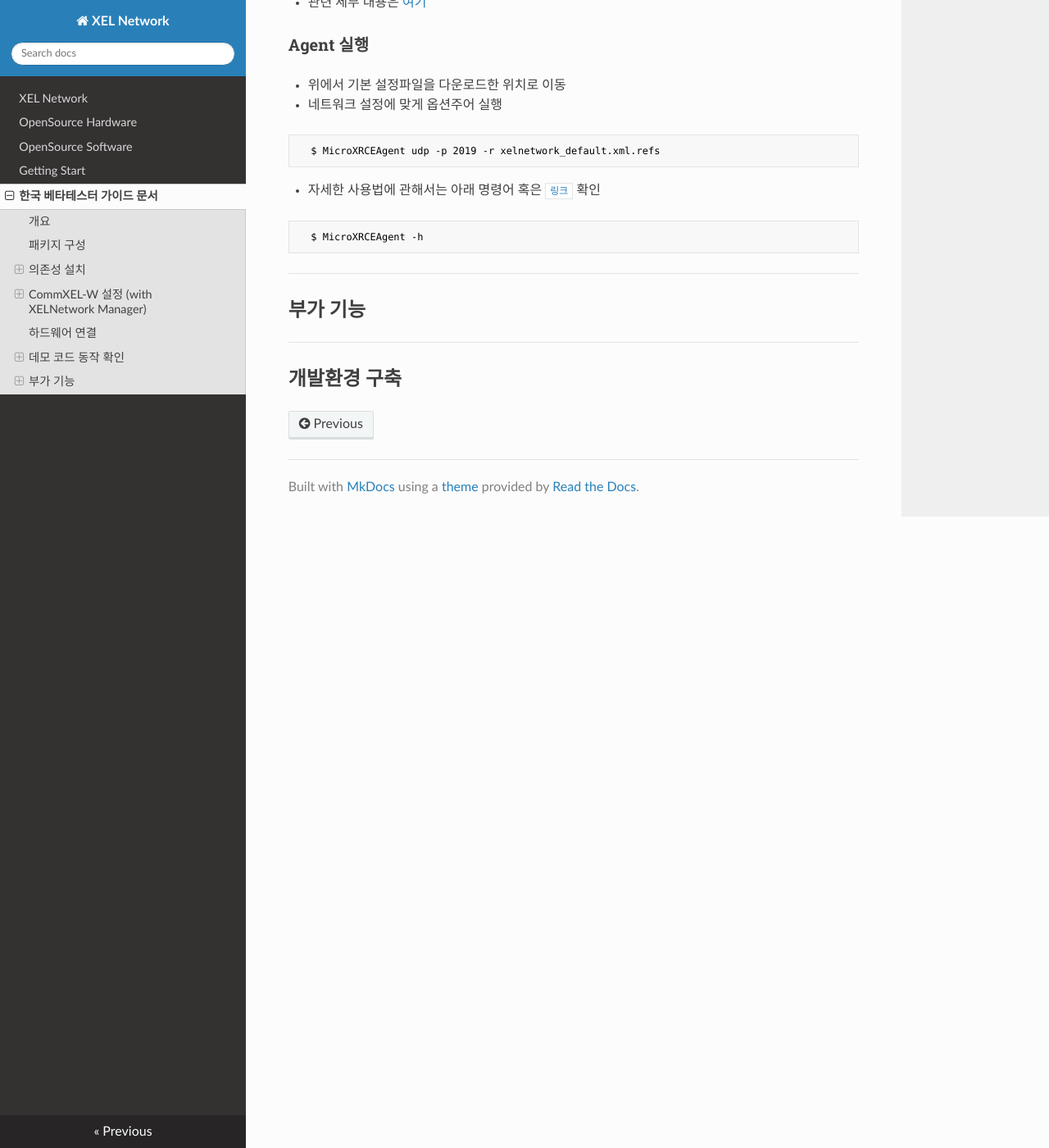
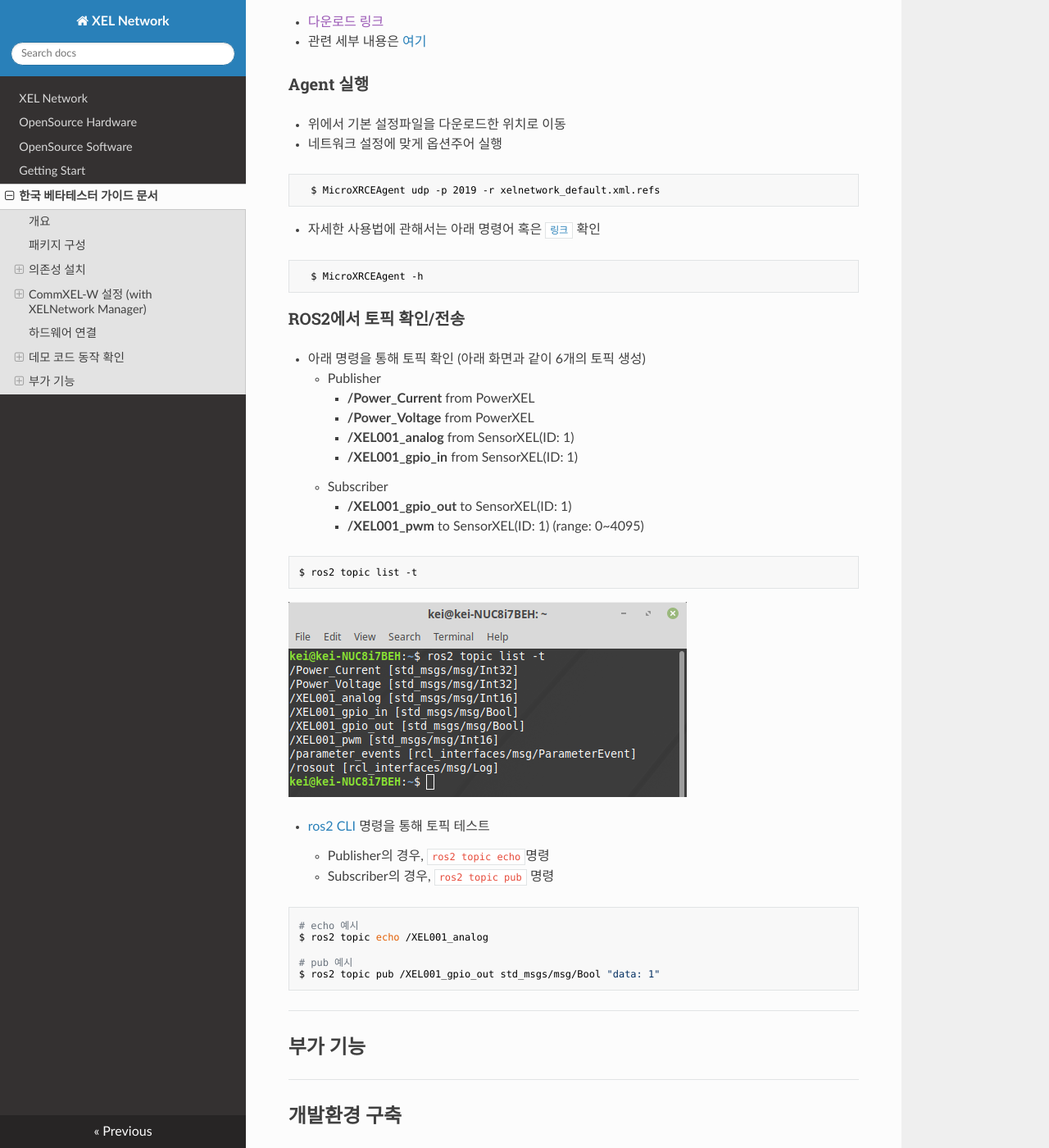
Before and after one commit to ROBOTIS-GIT/XelNetwork_Documents, an MkDocs documentation site: the page built from docs/getting_start_beta_kor.md, in a window 1280 px wide and 1400 px high, scrolled down 4884 px. Shown: the whole window at 82% size. Built offline with MkDocs 1.6.1, drawn with Linux system fonts in a browser that asks for light colours; nearby versions of some CDN libraries; old or Windows-style settings are respelled for this version of MkDocs; some of the changed text lies outside the part shown.

Commit message:
Add ros2 topic example

````diff
--- a/docs/getting_start_beta_kor.md
+++ b/docs/getting_start_beta_kor.md
@@ -1,6 +1,8 @@
 # 시작하기
 
 이 문서는 한국 베타테스터를 위한 매뉴얼 문서입니다.
+
+각 커맨드는 리눅스를 기준으로 작성되어 있습니다.
 
 ---
 ## 개요
@@ -137,6 +139,34 @@ DYNAMIXEL의 컨트롤 테이블 방식.
   $ MicroXRCEAgent -h
 ```
 
+### ROS2에서 토픽 확인/전송
+- 아래 명령을 통해 토픽 확인 (아래 화면과 같이 6개의 토픽 생성)
+    - Publisher
+        - **/Power_Current** from PowerXEL
+        - **/Power_Voltage** from PowerXEL
+        - **/XEL001_analog** from SensorXEL(ID: 1)
+        - **/XEL001_gpio_in** from SensorXEL(ID: 1)
+    - Subscriber
+        - **/XEL001_gpio_out** to SensorXEL(ID: 1)
+        - **/XEL001_pwm** to SensorXEL(ID: 1) (range: 0~4095)
+```bash
+$ ros2 topic list -t
+```
+![](_static/ros_topic_list.png)
+
+
+- [ros2 CLI](https://github.com/ubuntu-robotics/ros2_cheats_sheet/blob/master/cli/cli_cheats_sheet.pdf) 명령을 통해 토픽 테스트
+    - Publisher의 경우, `ros2 topic echo`명령
+    - Subscriber의 경우, `ros2 topic pub` 명령
+
+```bash
+# echo 예시
+$ ros2 topic echo /XEL001_analog
+
+# pub 예시
+$ ros2 topic pub /XEL001_gpio_out std_msgs/msg/Bool "data: 1"
+```
+
 ---
 
 ## 부가 기능
````
Also changed, not shown: docs/_static/ros_topic_list.png (added).
